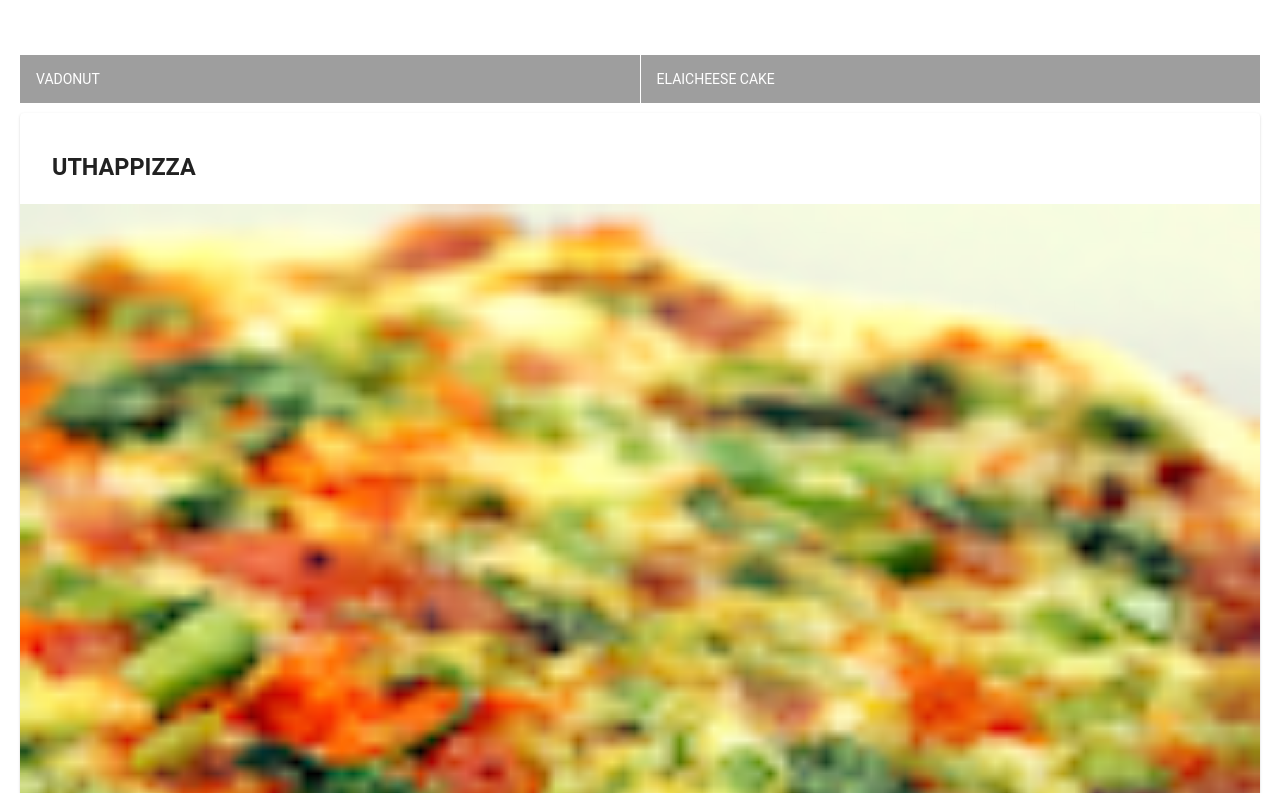
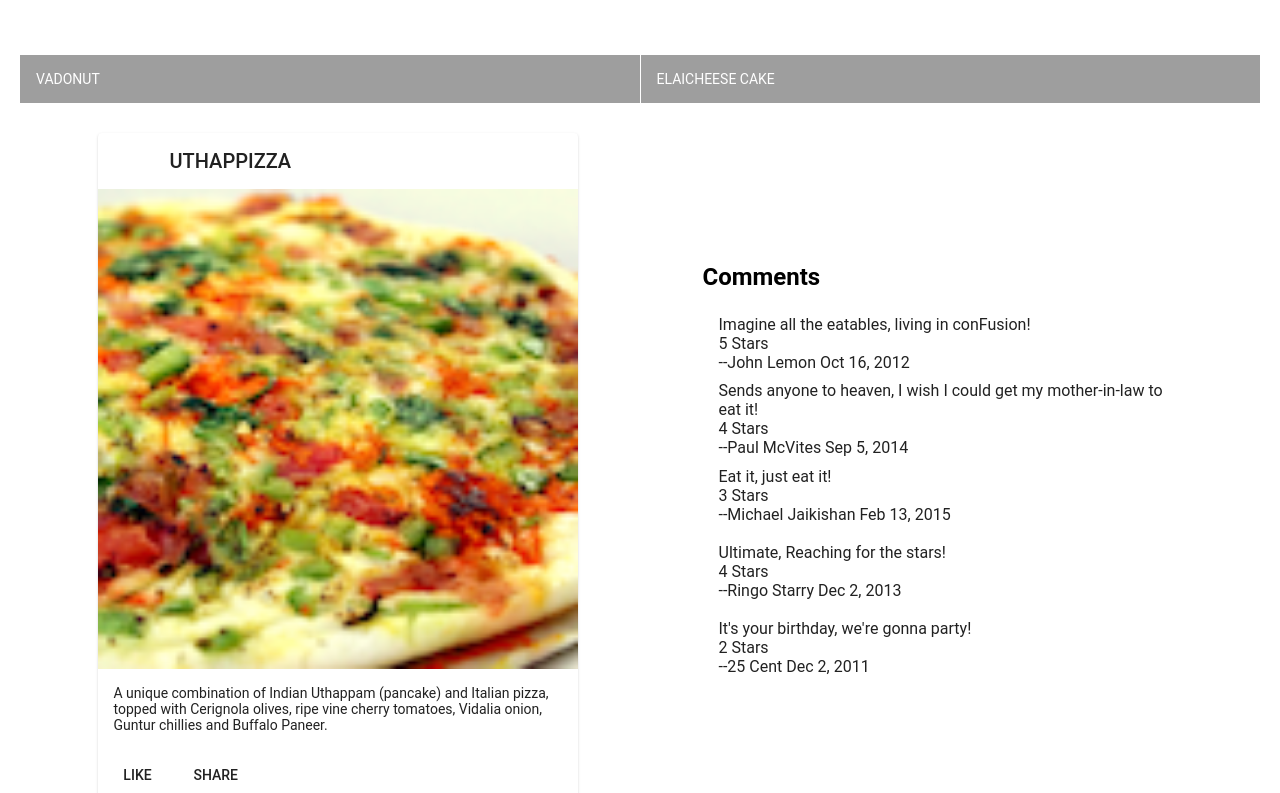
Before and after one commit to afsanchezsa/Angular-HongKongUniversity, an Angular app: page / in a window 1280 px wide. Shown: the part 1300-2093 px from the top of the page. Built offline with nearby package versions, Linux system fonts and the light colour scheme.

Commit message:
first assigment

```diff
--- a/src/app/app.module.ts
+++ b/src/app/app.module.ts
@@ -11,10 +11,12 @@
 import { AppComponent } from './app.component';
 import 'hammerjs';
 import { MenuComponent } from './menu/menu.component';
+import { DishdetailComponent } from './dishdetail/dishdetail.component';
 @NgModule({
   declarations: [
     AppComponent,
-    MenuComponent
+    MenuComponent,
+    DishdetailComponent
   ],
   imports: [
     BrowserModule,
--- /dev/null
+++ b/src/app/dishdetail/dishdetail.component.html
@@ -0,0 +1,44 @@
+<div class="container"
+    fxLayout="row"
+    fxLayout.sm="column"
+    fxLayout.xs="column"
+    fxLayoutAlign.gt-md="space-around center"
+    fxLayoutGap="10px"
+    fxLayoutGap.xs="0">
+
+  <div fxFlex="40">
+    <mat-card *ngIf="dish">
+      <mat-card-header>
+        <div mat-card-avatar ></div>
+        <mat-card-title>{{dish.name|uppercase}}</mat-card-title>
+
+      </mat-card-header>
+      <img mat-card-image src={{dish.image}} alt="dish.name">
+      <mat-card-content>
+        <p>
+          {{dish.description}}
+        </p>
+      </mat-card-content>
+      <mat-card-actions>
+        <button mat-button>LIKE</button>
+        <button mat-button>SHARE</button>
+      </mat-card-actions>
+    </mat-card>
+  </div>
+
+  <div fxFlex="40">
+   <h2>Comments</h2>
+    <mat-list *ngFor="let comment of dish.comments" class="li-item">
+      <mat-list-item >
+
+      <p> {{comment.comment}}<br>
+      {{comment.rating}} Stars<br>
+      --{{comment.author}} {{comment.date |date}}
+      </p>
+
+
+      </mat-list-item>
+     </mat-list>
+  </div>
+
+</div>
--- /dev/null
+++ b/src/app/dishdetail/dishdetail.component.scss
@@ -0,0 +1,3 @@
+.li-item{
+    margin-bottom: 20px;
+}
--- /dev/null
+++ b/src/app/dishdetail/dishdetail.component.ts
@@ -0,0 +1,57 @@
+import { Component, OnInit } from '@angular/core';
+const DISH = {
+  id: '0',
+  name: 'Uthappizza',
+  image: '/assets/images/uthappizza.png',
+  category: 'mains',
+  featured: true,
+  label: 'Hot',
+  price: '4.99',
+  // tslint:disable-next-line:max-line-length
+  description: 'A unique combination of Indian Uthappam (pancake) and Italian pizza, topped with Cerignola olives, ripe vine cherry tomatoes, Vidalia onion, Guntur chillies and Buffalo Paneer.',
+  comments: [
+       {
+           rating: 5,
+           comment: 'Imagine all the eatables, living in conFusion!',
+           author: 'John Lemon',
+           date: '2012-10-16T17:57:28.556094Z'
+       },
+       {
+           rating: 4,
+           comment: 'Sends anyone to heaven, I wish I could get my mother-in-law to eat it!',
+           author: 'Paul McVites',
+           date: '2014-09-05T17:57:28.556094Z'
+       },
+       {
+           rating: 3,
+           comment: 'Eat it, just eat it!',
+           author: 'Michael Jaikishan',
+           date: '2015-02-13T17:57:28.556094Z'
+       },
+       {
+           rating: 4,
+           comment: 'Ultimate, Reaching for the stars!',
+           author: 'Ringo Starry',
+           date: '2013-12-02T17:57:28.556094Z'
+       },
+       {
+           rating: 2,
+           comment: 'It\'s your birthday, we\'re gonna party!',
+           author: '25 Cent',
+           date: '2011-12-02T17:57:28.556094Z'
+       }
+   ]
+};
+@Component({
+  selector: 'app-dishdetail',
+  templateUrl: './dishdetail.component.html',
+  styleUrls: ['./dishdetail.component.scss']
+})
+export class DishdetailComponent implements OnInit {
+  dish = DISH;
+  constructor() { }
+
+  ngOnInit() {
+  }
+
+}
--- a/src/app/menu/menu.component.html
+++ b/src/app/menu/menu.component.html
@@ -21,20 +21,6 @@
   </mat-grid-list>
 </div>
 <div fxFlex *ngIf="selectedDish">
-  <mat-card>
-    <mat-card-header>
-      <mat-card-title>
-        <h3>{{selectedDish.name|uppercase}}</h3>
-      </mat-card-title>
-    </mat-card-header>
-    <img mat-card-image src={{selectedDish.image}} alt={{selectedDish.name}}>
-    <mat-card-content>
-      <p>{{selectedDish.description}}</p>
-    </mat-card-content>
-    <mat-card-actions>
-      <button mat-button>LIKE</button>
-      <button mat-button>SHARE</button>
-    </mat-card-actions>
-  </mat-card>
+  <app-dishdetail></app-dishdetail>
 </div>
 </div>
```
Also changed, not shown: 1 other file (tests, documents, lock files or other folders).
